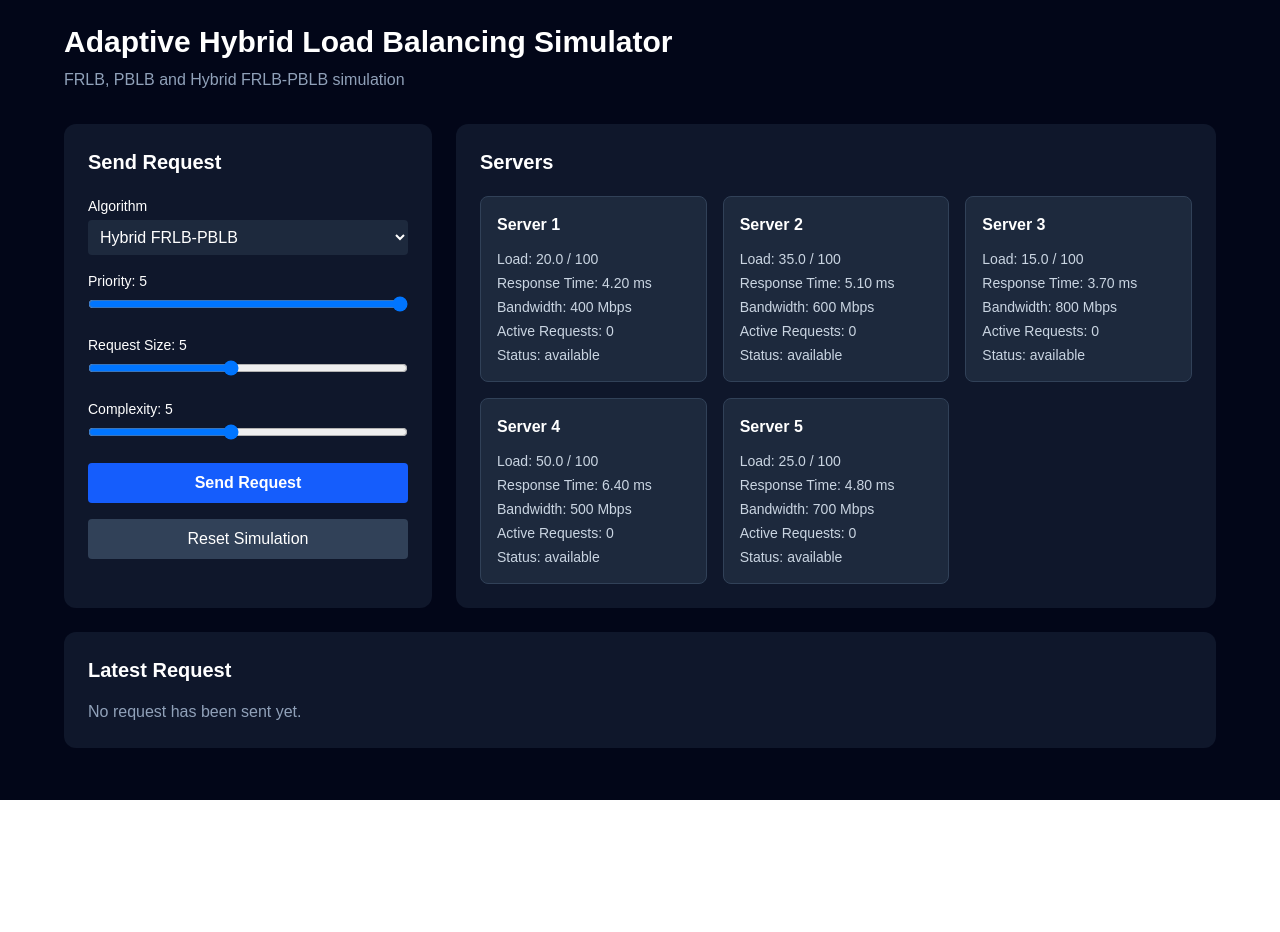
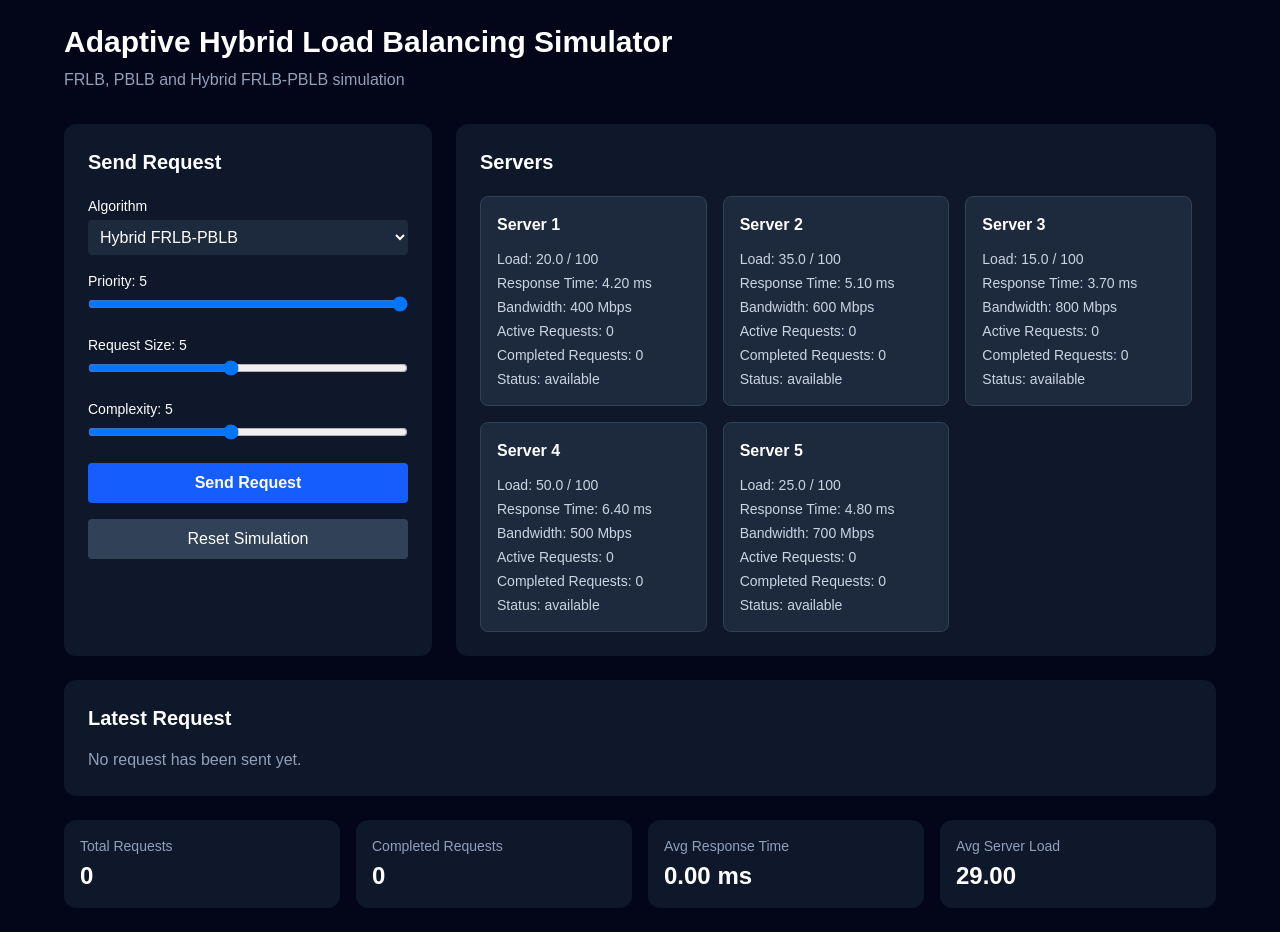
Before and after one commit to joshuaj174/cn-adaptive-load-balancer, a Next.js app: page / in a window 1280 px wide. Before the commit the page ends 800 px from the top, so only its background shows below. Built offline with nearby package versions, Linux system fonts and the light colour scheme.

Commit message:
Implement automatic simulation lifecycle

```diff
--- a/src/app/page.tsx
+++ b/src/app/page.tsx
@@ -1,6 +1,6 @@
 "use client";
 
-import { useState } from "react";
+import { useEffect, useState } from "react";
 
 import type {
   LoadBalancingAlgorithm,
@@ -45,8 +45,37 @@ export default function Home() {
   const [complexity, setComplexity] =
     useState(5);
 
-  const [lastRequest, setLastRequest] =
-    useState<NetworkRequest | null>(null);
+  const [lastRequestId, setLastRequestId] =
+    useState<string | null>(null);
+
+  useEffect(() => {
+    const timer = setInterval(() => {
+      setSimulationState((currentState) =>
+        processSimulationTick(
+          currentState,
+          {
+            alpha: 0.5,
+            highPriorityThreshold: 4,
+          },
+          Date.now()
+        )
+      );
+    }, 250);
+
+    return () => clearInterval(timer);
+  }, []);
+
+  const lastRequest =
+    simulationState.activeRequests.find(
+      (request) => request.id === lastRequestId
+    ) ??
+    simulationState.completedRequests.find(
+      (request) => request.id === lastRequestId
+    ) ??
+    simulationState.requestQueue.find(
+      (request) => request.id === lastRequestId
+    ) ??
+    null;
 
   function handleSendRequest() {
     const now = Date.now();
@@ -61,42 +90,21 @@ export default function Home() {
       queueEntryTime: now,
     };
 
-    const stateWithRequest: SimulationState = {
-      ...simulationState,
+    setLastRequestId(request.id);
+
+    setSimulationState((currentState) => ({
+      ...currentState,
       algorithm,
       requestQueue: [
-        ...simulationState.requestQueue,
+        ...currentState.requestQueue,
         request,
       ],
-    };
-
-    const updatedState = processSimulationTick(
-      stateWithRequest,
-      {
-        alpha: 0.5,
-        highPriorityThreshold: 4,
-      },
-      now
-    );
-
-    const processedRequest =
-      updatedState.activeRequests.find(
-        (activeRequest) =>
-          activeRequest.id === request.id
-      ) ??
-      updatedState.requestQueue.find(
-        (queuedRequest) =>
-          queuedRequest.id === request.id
-      ) ??
-      request;
-
-    setSimulationState(updatedState);
-    setLastRequest(processedRequest);
+    }));
   }
 
   function handleReset() {
     setSimulationState(createInitialState());
-    setLastRequest(null);
+    setLastRequestId(null);
   }
 
   return (
@@ -267,6 +275,11 @@ export default function Home() {
                       </p>
 
                       <p>
+                        Completed Requests:{" "}
+                        {server.completedRequests}
+                      </p>
+
+                      <p>
                         Status: {server.status}
                       </p>
                     </div>
@@ -366,6 +379,53 @@ export default function Home() {
             </div>
           )}
         </section>
+
+        <section className="mt-6 grid gap-4 sm:grid-cols-2 lg:grid-cols-4">
+          <div className="rounded-xl bg-slate-900 p-4">
+            <p className="text-sm text-slate-400">
+              Total Requests
+            </p>
+
+            <p className="mt-1 text-2xl font-semibold">
+              {simulationState.metrics.totalRequests}
+            </p>
+          </div>
+
+          <div className="rounded-xl bg-slate-900 p-4">
+            <p className="text-sm text-slate-400">
+              Completed Requests
+            </p>
+
+            <p className="mt-1 text-2xl font-semibold">
+              {simulationState.metrics.completedRequests}
+            </p>
+          </div>
+
+          <div className="rounded-xl bg-slate-900 p-4">
+            <p className="text-sm text-slate-400">
+              Avg Response Time
+            </p>
+
+            <p className="mt-1 text-2xl font-semibold">
+              {simulationState.metrics.averageResponseTimeMs.toFixed(
+                2
+              )}{" "}
+              ms
+            </p>
+          </div>
+
+          <div className="rounded-xl bg-slate-900 p-4">
+            <p className="text-sm text-slate-400">
+              Avg Server Load
+            </p>
+
+            <p className="mt-1 text-2xl font-semibold">
+              {simulationState.metrics.averageServerLoad.toFixed(
+                2
+              )}
+            </p>
+          </div>
+        </section>
       </div>
     </main>
   );
```
